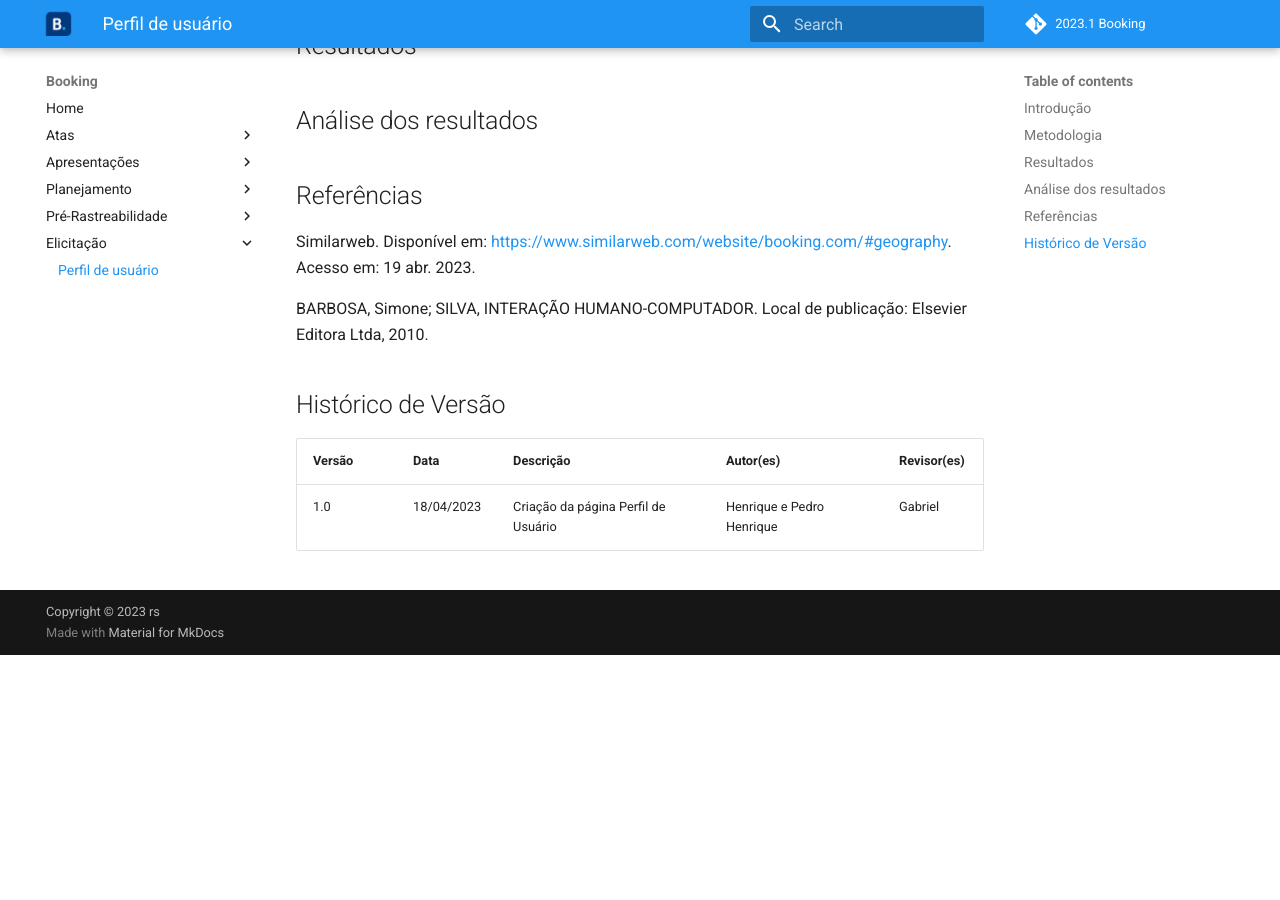
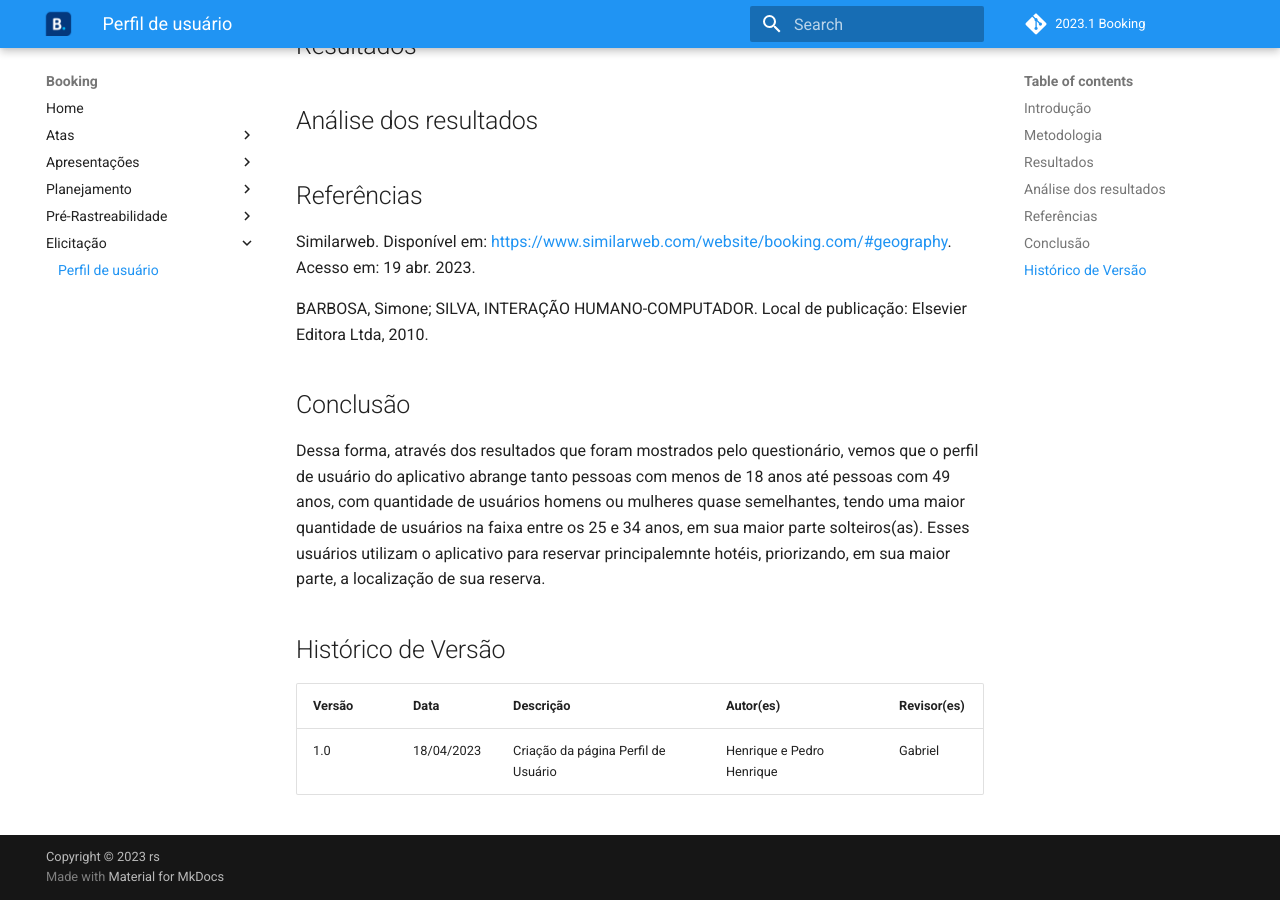
Before and after one commit to Requisitos-de-Software/2023.1-Booking, an MkDocs documentation site: the page built from docs/elicitacao/perfilDeUsuario.md, in a window 1280 px wide and 900 px high, scrolled down 692 px. Built offline with MkDocs 1.6.1 and Material for MkDocs 9.7.7, drawn with Linux system fonts in a browser that asks for light colours; comment, search, counter and statistics services are not loaded; before the commit the page ends 1347 px from its top, so only the background shows below that.

Commit message:
26-adicionando conclusão
Co-authored-by: PedroHenrique2077 <pedrozinho.herique11@gmail.com>

```diff
--- a/docs/elicitacao/perfilDeUsuario.md
+++ b/docs/elicitacao/perfilDeUsuario.md
@@ -18,6 +18,9 @@
 
 BARBOSA, Simone; SILVA, INTERAÇÃO HUMANO-COMPUTADOR. Local de publicação: Elsevier Editora Ltda, 2010.
 
+## Conclusão
+
+Dessa forma, através dos resultados que foram mostrados pelo questionário, vemos que o perfil de usuário do aplicativo abrange tanto pessoas com menos de 18 anos até pessoas com 49 anos, com quantidade de usuários homens ou mulheres quase semelhantes, tendo uma maior quantidade de usuários na faixa entre os 25 e 34 anos, em sua maior parte solteiros(as). Esses usuários utilizam o aplicativo para reservar principalemnte hotéis, priorizando, em sua maior parte, a localização de sua reserva.
 
 ## Histórico de Versão
 
```
